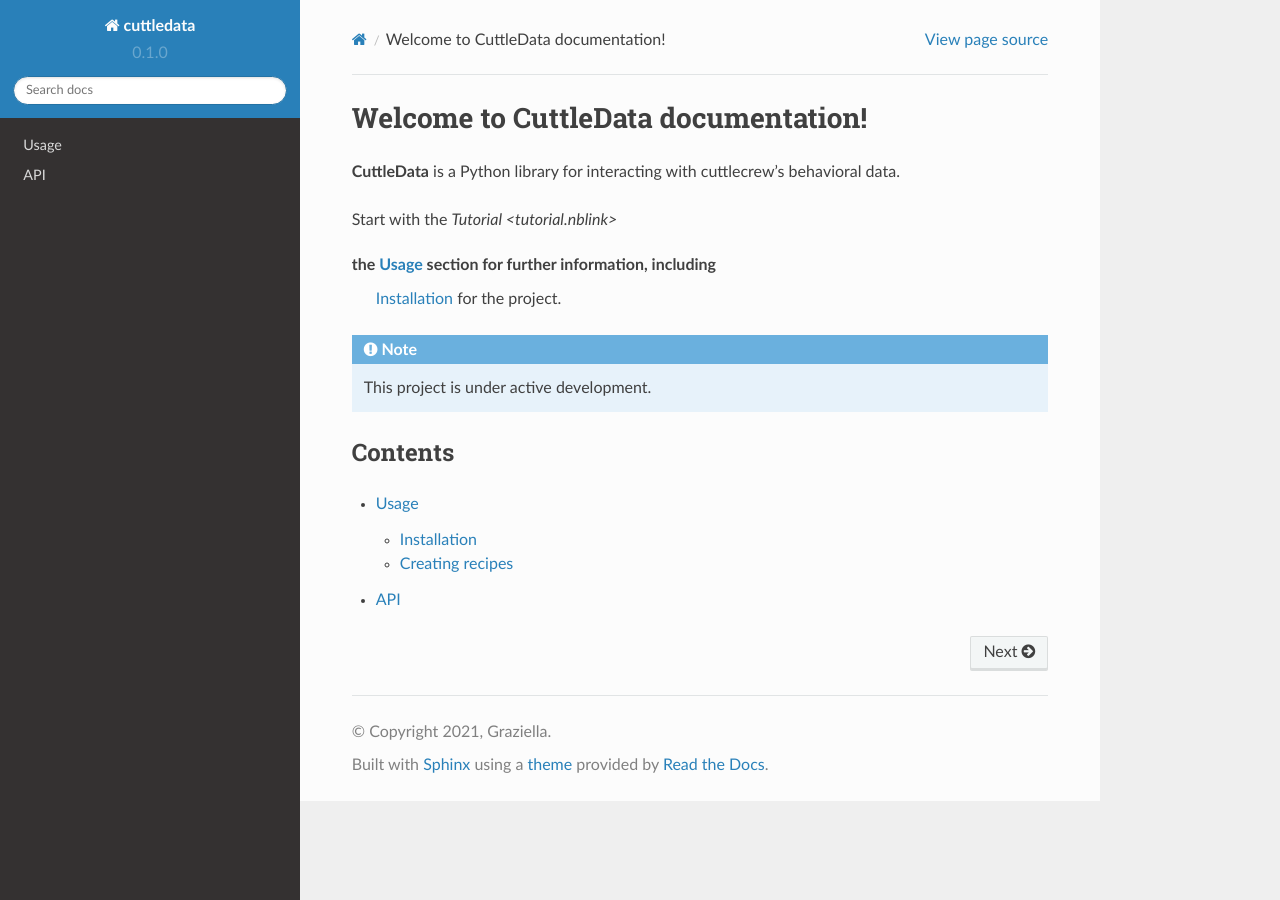
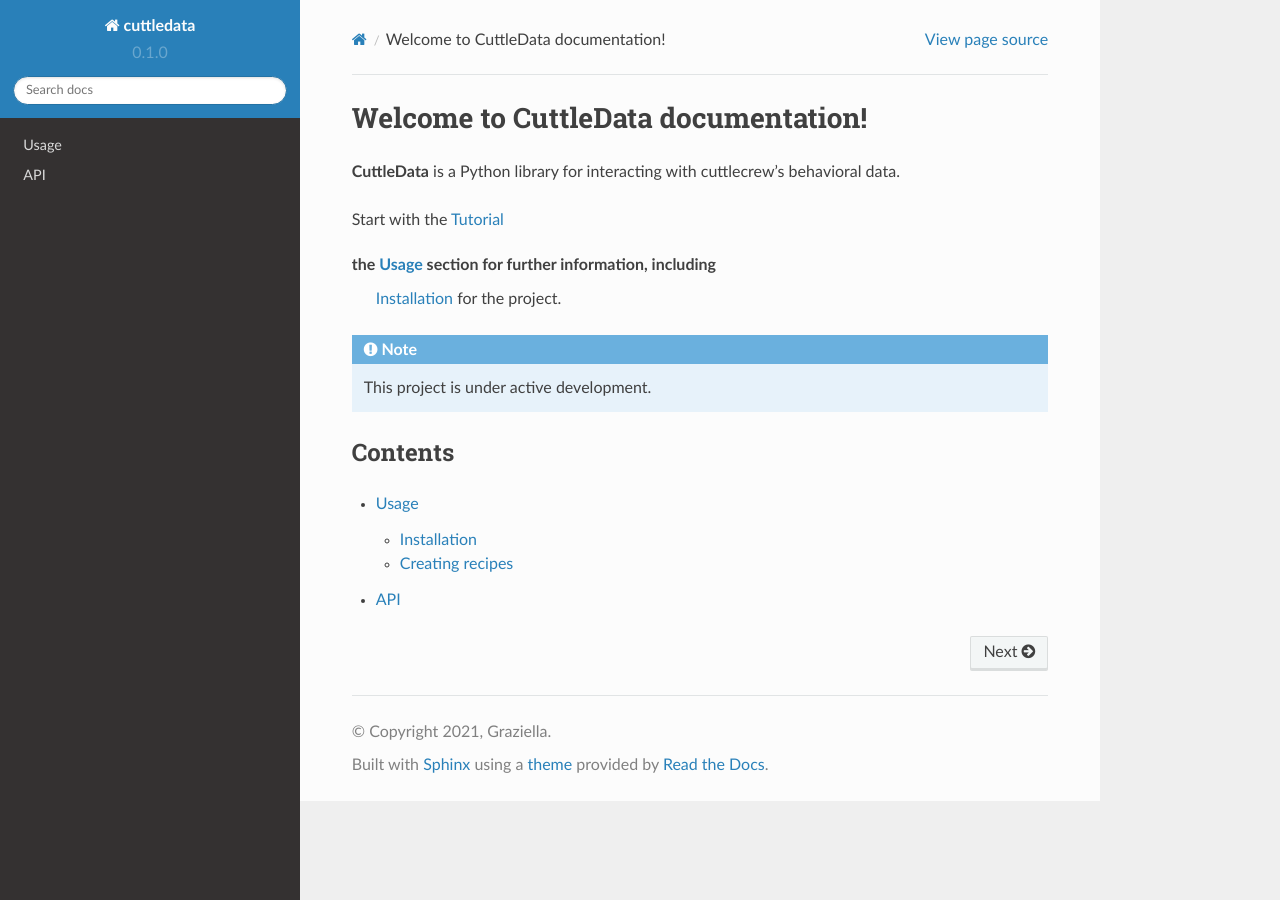
Before and after one commit to ershook/cuttledata, a Sphinx documentation site: the page built from docs/source/index.rst, in a window 1280 px wide. Built offline with Sphinx 7.4.7 and the Read the Docs theme 2.0.0, drawn with Linux system fonts in a browser that asks for light colours.

Commit message:
Update index.rst

```diff
--- a/docs/source/index.rst
+++ b/docs/source/index.rst
@@ -3,7 +3,7 @@ Welcome to CuttleData documentation!
 
 **CuttleData** is a Python library for interacting with cuttlecrew's behavioral data.
 
-Start with the `Tutorial <tutorial.nblink>`
+Start with the `Tutorial <tutorial.nblink>`_
 
 
 the :doc:`usage` section for further information, including
```
